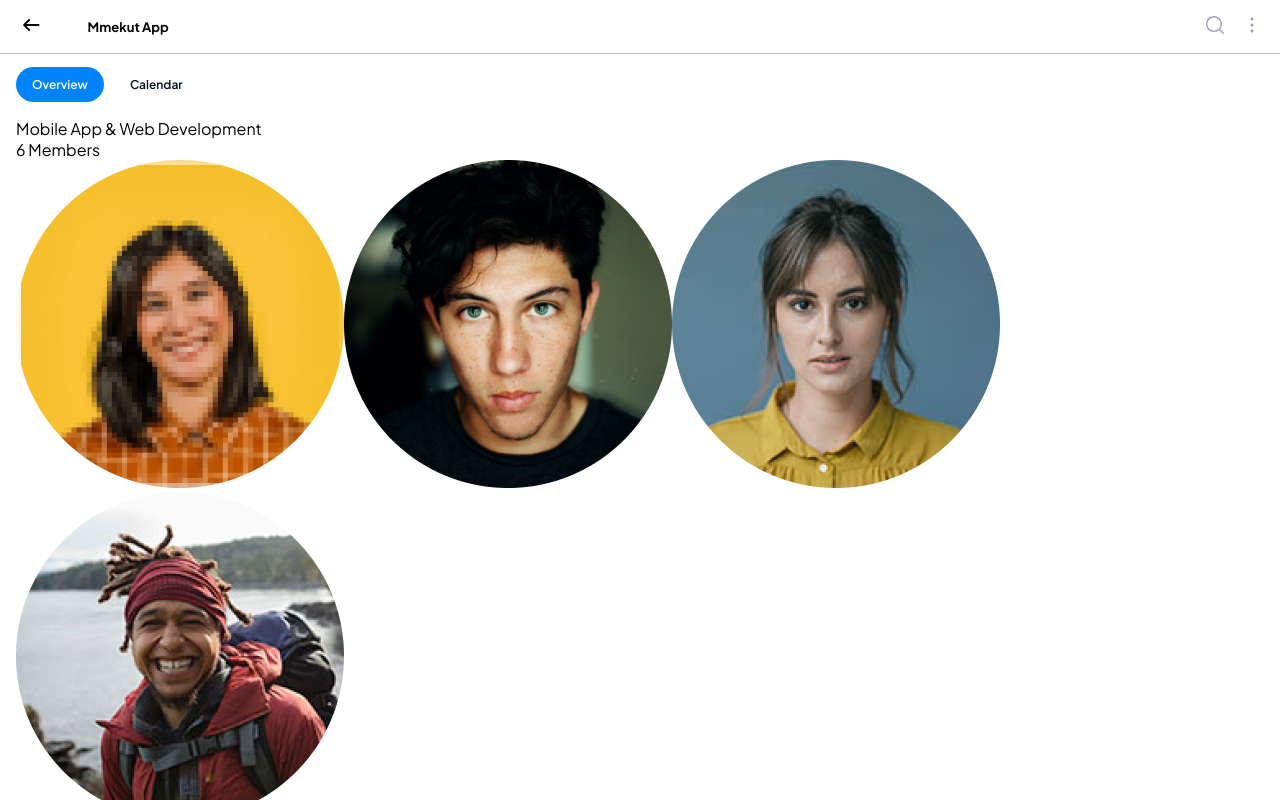
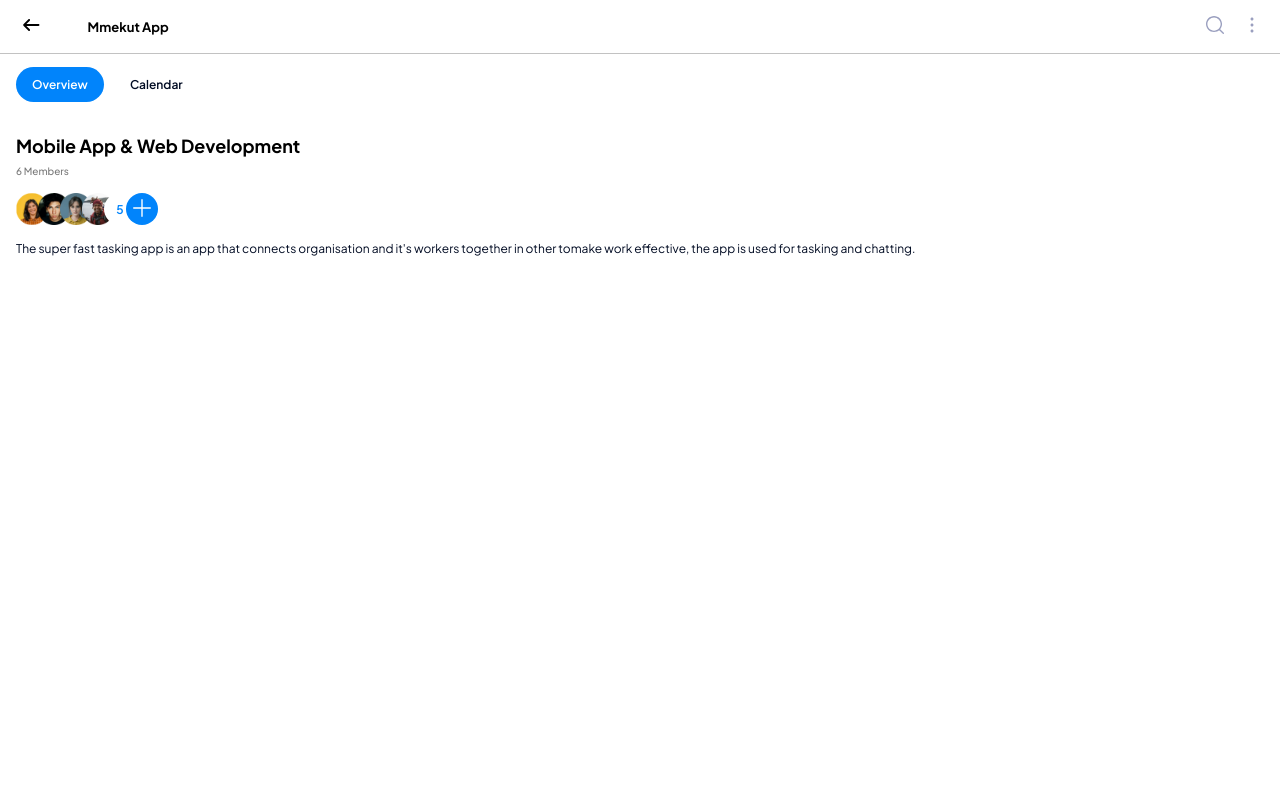
Before and after one commit to 9trocoder/mmekut, a React (Create React App) app: page /workspace_project in a window 1280 px wide. Built offline with nearby package versions, Linux system fonts and the light colour scheme.

Commit message:
update on the workspace page project

```diff
--- a/src/pages/workspaceProjectpage/workspaceProjectpage.css
+++ b/src/pages/workspaceProjectpage/workspaceProjectpage.css
@@ -27,3 +27,68 @@
   font-weight: 600;
   color: #000b23;
 }
+
+.workspaceprojectpagename {
+  margin-top: 2rem;
+  font-size: 18px;
+  font-weight: 700;
+}
+
+.workspaceprojectpagememnum {
+  margin-top: 0.5rem;
+  font-size: 10px;
+  color: #7b7b7b;
+  font-weight: 500;
+}
+
+.workspaceprojectimages__cnt {
+    display: flex;
+    margin: 16px 0px;
+    margin-left: 10px;
+    align-items: center;
+
+}
+
+.workspaceprojectimages__cnt img {
+    width: 32px;
+    height: 32px;
+    object-fit: cover;
+}
+
+.workspaceprojectfinalnum {
+    background-color: #fff;
+    width: 32px;
+    height: 32px;
+    display: flex;
+    align-items: center;
+    justify-content: center;
+    margin-left: -10px;
+    border-radius: 9999px;
+    font-size: 12px;
+    font-weight: 600;
+    color: #0184fb;
+}
+
+.workspaceprojectimg {
+    margin-left: -10px;
+}
+
+
+.workspaceprojectpagemem {
+    display: flex;
+    align-items: center;
+}
+
+.workspaceprojectpagemem button {
+    background-color: #0184fb;
+    height: 32px;
+    width: 32px;
+    border: none;
+    border-radius: 9999px;
+    margin-left: -10px;
+}
+
+.workspaceprojectabout {
+    font-size: 12px;
+    color:#000b23;
+}
--- a/src/pages/workspaceProjectpage/workspaceProjectpage.js
+++ b/src/pages/workspaceProjectpage/workspaceProjectpage.js
@@ -8,6 +8,7 @@ import p5image from "../../assets/images/p5.png";
 import ChatMessageModal from "../../components/ChatMessageHeader";
 import {
   addIconBlue,
+  addIconWhiteSmall,
   headerBackIcon,
   otherIcon,
   searchBig,
@@ -57,10 +58,12 @@ function WorkspaceProjectpage() {
               </div>
             </div>
             <div className="workspacepageabout">
-              <p>Mobile App & Web Development</p>
-              <p>6 Members</p>
+              <p className="workspaceprojectpagename">
+                Mobile App & Web Development
+              </p>
+              <p className="workspaceprojectpagememnum">6 Members</p>
             </div>
-            <div className="">
+            <div className="workspaceprojectpagemem">
               {workspacemembers.length > 4 ? (
                 <div className="workspaceprojectimages__cnt">
                   {workspacemembers.slice(0, 4).map((item, index) => (
@@ -69,10 +72,13 @@ function WorkspaceProjectpage() {
                         src={item}
                         alt=""
                         key={index}
-                        className={`workspaceprojectimg${index}`}
+                        className="workspaceprojectimg"
                       />
                     </>
                   ))}
+                  <div className="workspaceprojectfinalnum">
+                    {workspacemembers.length}
+                  </div>
                 </div>
               ) : (
                 <div className="workspaceprojectimages__cnt">
@@ -82,16 +88,19 @@ function WorkspaceProjectpage() {
                         src={item}
                         alt=""
                         key={index}
-                        className={`workspaceprojectimg${index}`}
+                        className="workspaceprojectimg"
                       />
                     </>
                   ))}
+                  <div className="workspaceprojectfinalnum">
+                    {workspacemembers.length}
+                  </div>
                 </div>
               )}
 
-              <button>{addIconBlue}</button>
+              <button>{addIconWhiteSmall}</button>
             </div>
-            <p>
+            <p className="workspaceprojectabout">
               The super fast tasking app is an app that connects organisation
               and it's workers together in other tomake work effective, the app
               is used for tasking and chatting.
```
Lines whose indentation alone changed are shown as unchanged.
